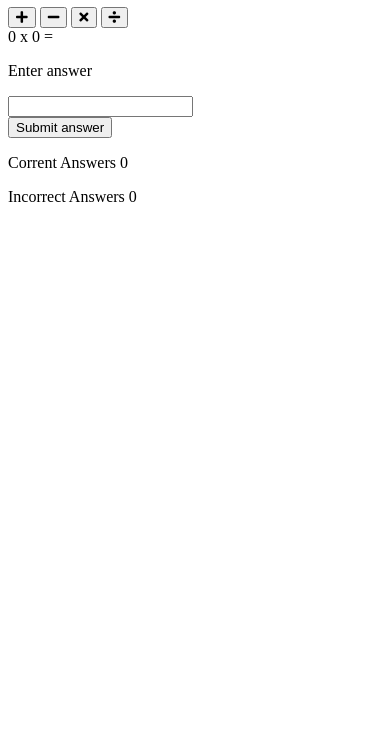
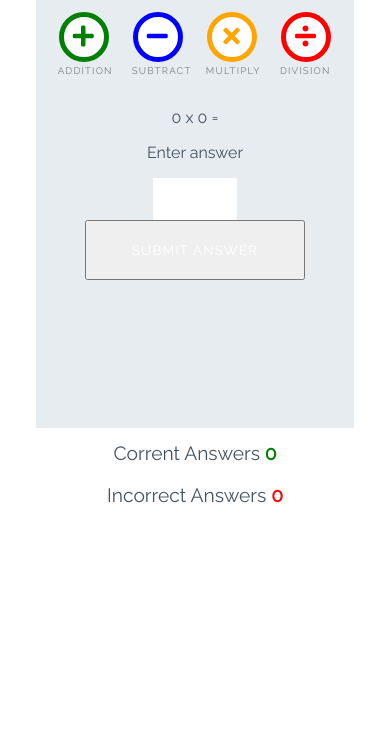
Before and after one commit to chasingash/-love-maths, a plain HTML site: page index.html in a window 390 px wide. Shown: the part 112-844 px from the top of the page. Drawn offline with Linux system fonts and the light colour scheme.

Commit message:
Add styles for game

```diff
--- a/assests/css/style.css
+++ b/assests/css/style.css
@@ -0,0 +1,252 @@
+/* --------- Global style */
+
+body {
+    background-color: white;
+    font-family: "Raleway", sans-serif;
+    color: #445361;
+    text-align: center;
+}
+
+/* --------- Heading */
+
+.heading {
+    text-align: center;
+    font-size: 2.5rem;
+}
+
+.logo {
+    height: 40px;
+    padding-right: 5px;
+}
+
+/* --------- Game layout */
+
+.game-area {
+    background-color: #E6ECF0;
+    box-sizing: border-box;
+    width: 85%;
+    height: 65vh;
+    max-height: 450px;
+    max-width: 830px;
+    margin-left: auto;
+    margin-right: auto;
+    padding: 1%;
+}
+
+.question-area {
+    width: 50%;
+    font-size: 2rem;
+    margin: auto;
+    padding: 50px 0;
+}
+
+.question-area span {
+    padding: 0 15px;
+}
+
+.score-area {
+    margin: 5px auto;
+    width: 60%;
+    font-size: 1.2rem;
+}
+
+.controls-area {
+    width: 85%;
+    margin: 30px auto;
+}
+
+#score {
+    color: green;
+    font-weight: bold;
+}
+
+#incorrect {
+    color: red;
+    font-weight: bold;
+}
+
+.answer-message {
+    display: none;
+    font-size: 1rem;
+}
+
+#answer-box {
+    border: none;
+    color: #445361;
+    display: inline-block;
+    height: 40px;
+    width: 80px;
+    font-size: 1.2rem;
+}
+
+.scores {
+    display: inline-block;
+    padding: 25px;
+}
+
+/* --------- Buttons */
+
+.btn {
+    width: 220px;
+    height: 60px;
+    font-family: "Raleway", sans-serif;
+    text-transform: uppercase;
+    letter-spacing: 1.2px;
+    color: white;
+}
+
+.btn:focus {
+    outline: none;
+}
+
+.btn--big {
+    padding-top: 10px;
+    border-radius: 50%;
+    background-color: white;
+    border: 10px solid;
+    width: 100px;
+    height: 100px;
+    font-size: 3.2rem;
+    margin: 0 30px;
+    transition: all 0.5s;
+}
+
+.btn--big::after {
+    content: attr(data-type);
+    font-size: 1rem;
+    color: grey;
+    position: relative;
+    left: -0.5em;
+}
+
+.btn--blue {
+    border-color: blue;
+    color: blue;
+}
+
+.btn--blue:active,
+.btn--blue:hover {
+    background-color: darkblue;
+    color: white;
+}
+
+.btn--orange {
+    border-color: orange;
+    color: orange;
+}
+
+.btn--orange:active,
+.btn--orange:hover {
+    background-color: darkorange;
+    color: white;
+}
+
+.btn--red {
+    border-color: red;
+    color: red;
+}
+
+.btn--red:active,
+.btn--red:hover {
+    background-color: darkred;
+    color: white;
+}
+
+.btn--green {
+    border-color: green;
+    color: green;
+}
+
+.btn--green:active,
+.btn--green:hover {
+    background-color: darkgreen;
+    color: white;
+}
+
+.btn--gray {
+    margin-top: 25px;
+    background-color: #445361;
+    border: 1px transparent;
+    border-radius: 20px;
+}
+
+.btn--gray:active,
+.btn--gray:hover {
+    background-color: #0d1013;
+}
+
+/* --------- Media queries */
+
+@media (max-width: 414px) {
+    .controls-area {
+        width: 100%;
+    }
+
+    .btn--big {
+        margin: 0 10px;
+        padding: 5px;
+        border: 5px solid;
+        width: 50px;
+        height: 50px;
+        font-size: 1.5rem;
+    }
+
+    .btn--big::after {
+        font-size: 0.6rem;
+        left: -0.7rem;
+    }
+
+    .question-area {
+        padding: 10% 0;
+        width: 100%;
+    }
+
+    .question-area span {
+        padding: 0;
+    }
+
+    .answer-message {
+        display: block;
+    }
+
+    #answer-box {
+        display: block;
+        margin: 0 auto;
+    }
+    .btn--gray {
+        margin-top: 0;
+    }
+
+    .score-area {
+        width: 100%;
+    }
+
+    .scores {
+        margin: 0.5em auto;
+        display: block;
+        padding: 5px;
+    }
+
+    .heading {
+        font-size: 2rem;
+    }
+}
+
+@media (max-width: 320px) {
+    .game-area {
+        height: 70vh;
+    }
+
+    .controls-area {
+        width: 75%;
+        margin: 10px auto;
+    }
+
+    .btn--big {
+        margin: 10px 10px;
+    }
+    .question-area {
+        padding: 10px 0;
+    }
+
+}
--- a/index.html
+++ b/index.html
@@ -21,16 +21,16 @@
 
      <div class="game-area">
          <div class="controls-area">
-             <button class="btn btn--big btn--green">
+             <button data-type="addition" class="btn btn--big btn--green">
                  <i class="fas fa-plus"></i>
              </button>
-             <button class="btn btn--big btn--blue">
+             <button data-type="subtract" class="btn btn--big btn--blue">
                 <i class="fas fa-minus"></i>
              </button>
-             <button class="btn btn--big btn--orange">
+             <button data-type="multiply" class="btn btn--big btn--orange">
                 <i class="fas fa-times"></i>
              </button>
-             <button class="btn btn--big btn--red">
+             <button data-type="division" class="btn btn--big btn--red">
                 <i class="fas fa-divide"></i>
              </button>
          </div>
@@ -42,7 +42,7 @@
              <p class="answer-message">Enter answer</p>
              <input id="answer-box" type="number">
          </div>
-         <button class="btn bth--grey">Submit answer</button>
+         <button data-type="submit" class="btn bth--grey">Submit answer</button>
      </div>
 
      <div class="score-area">
```
